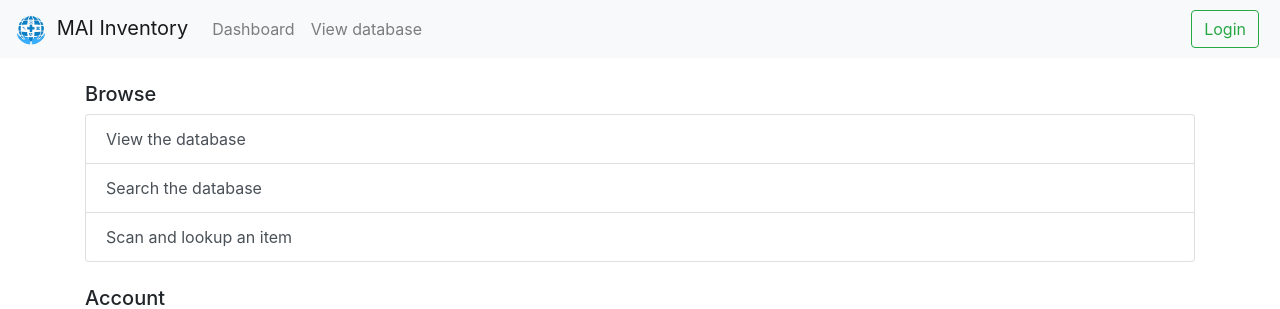
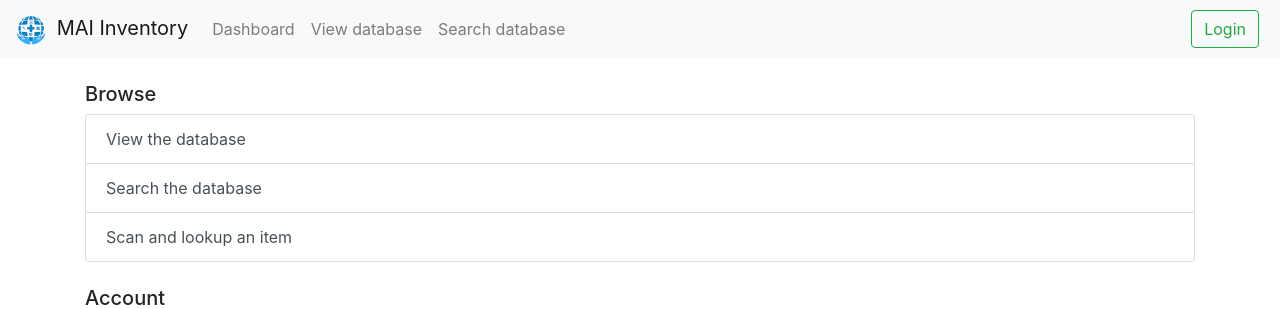
Before and after one commit to Talal-A/mai-inventory-mgr, a Flask app: page /dashboard in a window 1280 px wide. Shown: the top 309 px of the page. Run offline with Flask 2, Linux system fonts and the light colour scheme; some libraries are stand-ins or nearby versions.

Commit message:
[mai113] Added search database shortcut to nav

```diff
--- a/app/templates/navbar.html
+++ b/app/templates/navbar.html
@@ -13,6 +13,9 @@
       </li>
       <li class="nav-item">
         <a class="nav-item nav-link" href="/view">View database</a>
+      </li>
+      <li class="nav-item">
+        <a class="nav-item nav-link" href="/view/all">Search database</a>
       </li>
     </ul>
     {% if USER.is_authenticated %}
```
